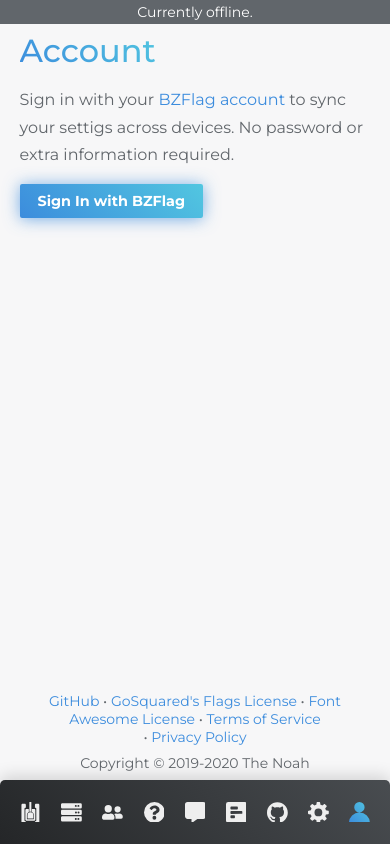
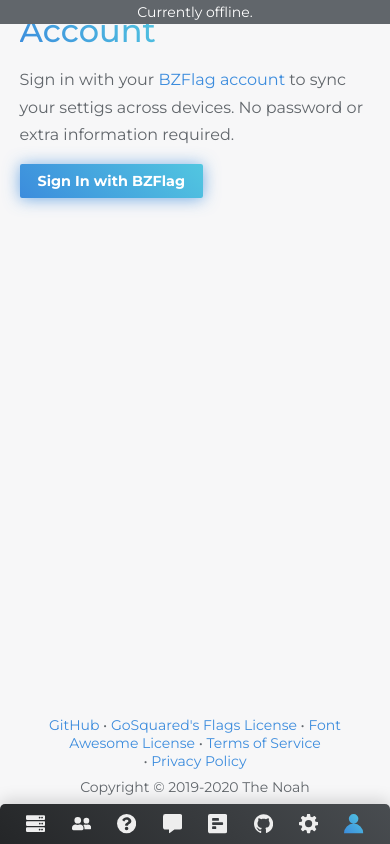
Before and after one commit to bzlist/bzlist.net, a React (Create React App) app: page /account in a window 390 px wide. Built offline with nearby package versions, Linux system fonts and the light colour scheme; no server answers.

Commit message:
Tweak mobile navbar and padding

```diff
--- a/src/App.scss
+++ b/src/App.scss
@@ -14,7 +14,7 @@
 
   @include mobile{
     width: 100%;
-    height: 4rem;
+    height: 2.5rem;
     box-shadow: 0 -4px 16px rgba(0, 0, 0, .15);
     flex-direction: row;
     justify-content: space-evenly;
@@ -43,12 +43,18 @@
     cursor: pointer;
 
     @include mobile{
-      justify-content: center;
+      height: 2.5rem;
     }
 
-    &:first-child span:last-child{
-      font-size: 18px;
-      font-weight: 500;
+    &:first-child{
+      @include mobile{
+        display: none;
+      }
+
+      span:last-child{
+        font-size: 18px;
+        font-weight: 500;
+      }
     }
 
     &:nth-last-child(4){
@@ -78,6 +84,7 @@
       margin: 0 1.3rem;
 
       @include mobile{
+        height: 1.2rem;
         margin: 0;
       }
 
@@ -120,7 +127,7 @@ footer{
   text-align: center;
 
   @include mobile{
-    margin-bottom: 4.5rem;
+    margin-bottom: 3rem;
   }
 
   .links{
--- a/src/components/pages/SettingsPage.scss
+++ b/src/components/pages/SettingsPage.scss
@@ -20,7 +20,7 @@
     box-sizing: border-box;
 
     @include mobile{
-      padding: 18px 0;
+      padding: 12px 0 18px 0;
       flex-basis: auto;
     }
 
--- a/src/index.scss
+++ b/src/index.scss
@@ -165,7 +165,7 @@ a:hover, .link:hover{
 
   @include mobile{
     width: 90vw;
-    margin-top: 32px;
+    margin-top: 12px;
   }
 }
 
```
